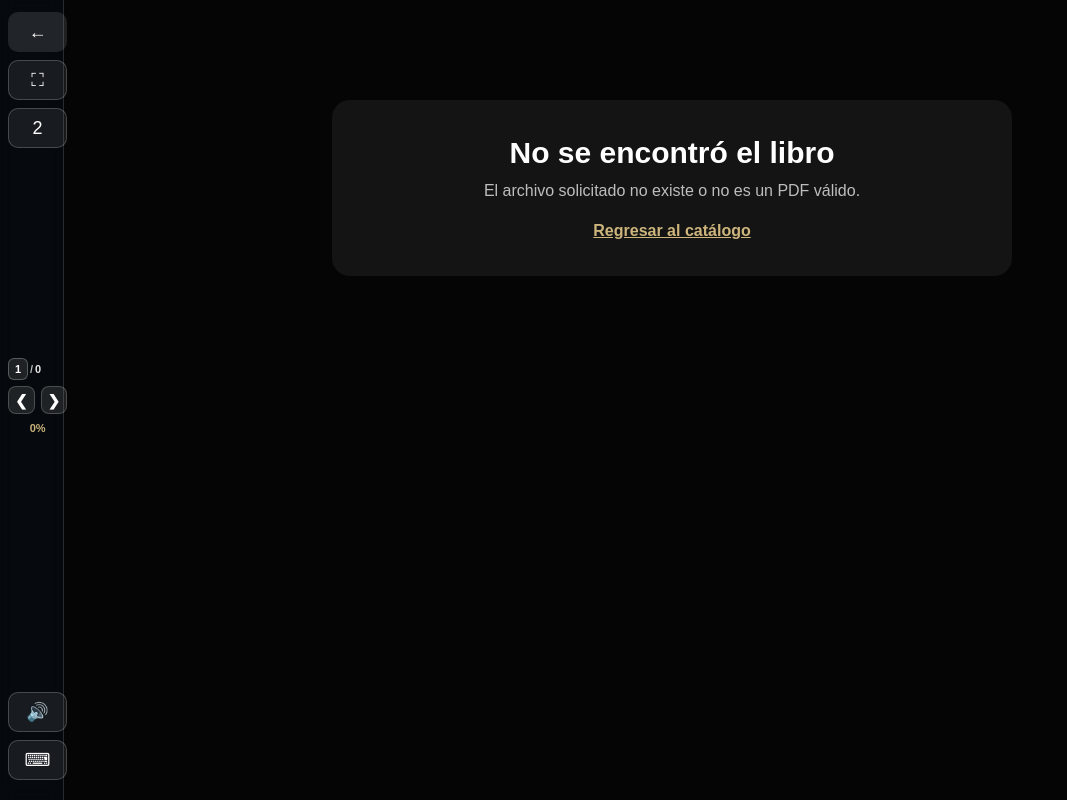
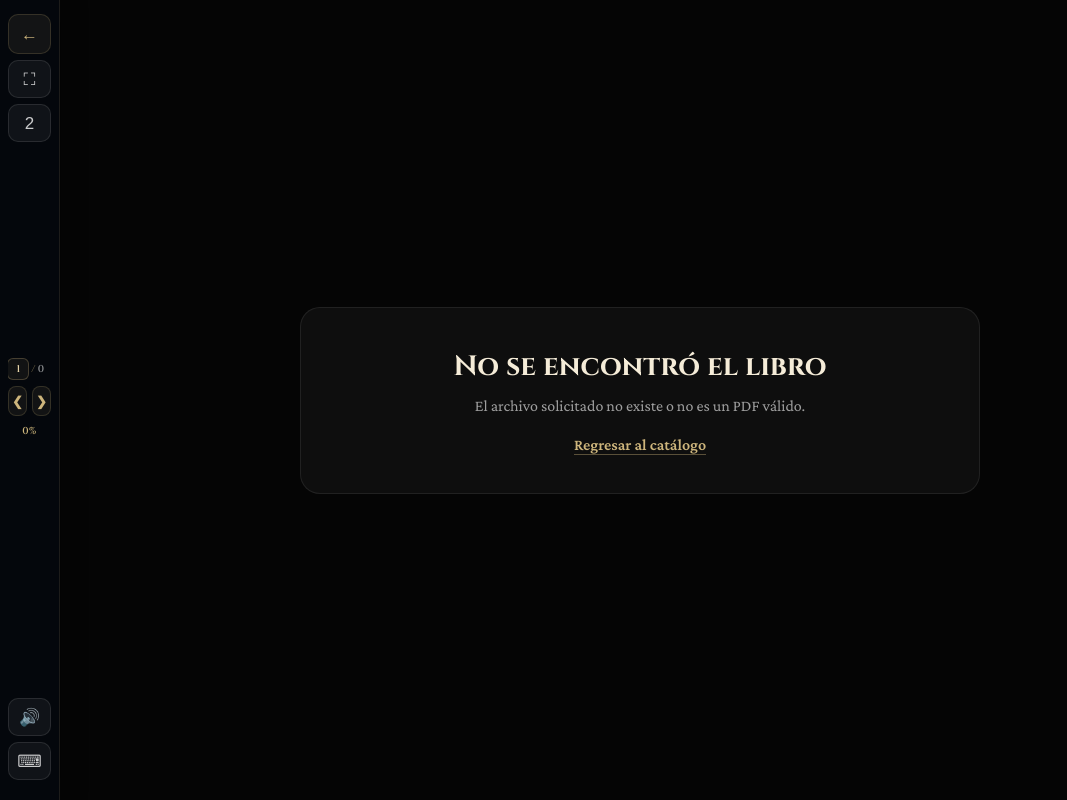
Before and after one commit to jjxirz/Muggle, a PHP site: page /reader.php in a window 1280 px wide. Shown: the whole page, without its empty margins (0-1067 px from the left). Run offline with PHP 8.4, Linux system fonts and the light colour scheme; the visitor is signed in with stand-in values (Sample User, id 1); data comes from the database, SQL or seed files in the repository.

Commit message:
actualización

```diff
--- a/assets/css/reader.css
+++ b/assets/css/reader.css
@@ -1,37 +1,46 @@
+@import url('https://fonts.googleapis.com/css2?family=Cinzel:wght@400;600;700&family=Crimson+Pro:ital,wght@0,300;0,400;0,600;1,300;1,400&display=swap');
+
 * {
     box-sizing: border-box;
+    margin: 0;
+    padding: 0;
 }
 
-body {
+html, body {
     margin: 0;
-    min-height: 100vh;
-    font-family: Arial, Helvetica, sans-serif;
+    padding: 0;
+    width: 100%;
+    height: 100%;
+    overflow: hidden;
+    font-family: 'Crimson Pro', Georgia, serif;
     background: #050505;
     color: #ffffff;
 }
 
+/* ─── SIDEBAR ─────────────────────────────────────────────────── */
 .reader-sidebar {
     position: fixed;
     top: 0;
     left: 0;
     bottom: 0;
     z-index: 20;
-
-    width: 64px;
-    padding: 12px 8px;
-
+    width: 60px;
+    padding: 14px 8px;
     display: grid;
     grid-template-rows: auto auto 1fr auto 1fr auto auto auto;
     align-items: start;
     justify-items: center;
-    gap: 8px;
-
-    background: rgba(8, 14, 22, 0.58);
-    border-right: 1px solid rgba(255, 255, 255, 0.14);
-    backdrop-filter: blur(8px);
-    transition: transform 0.26s ease, opacity 0.26s ease;
+    gap: 6px;
+    background: rgba(6, 9, 15, 0.82);
+    border-right: 1px solid rgba(205, 181, 124, 0.12);
+    backdrop-filter: blur(12px);
+    -webkit-backdrop-filter: blur(12px);
+    transition: transform 0.28s cubic-bezier(.4,0,.2,1), opacity 0.28s ease;
+    box-shadow: 2px 0 24px rgba(0,0,0,0.38);
+    overflow: hidden;
 }
 
+/* ─── BACK BUTTON ─────────────────────────────────────────────── */
 .reader-back,
 .reader-side-action,
 .reader-side-nav {
@@ -41,37 +50,6 @@
     justify-content: center;
 }
 
-.reader-back::after,
-.reader-side-action::after,
-.reader-side-nav::after {
-    content: attr(data-tip);
-    position: absolute;
-    left: calc(100% + 10px);
-    top: 50%;
-    transform: translateY(-50%);
-    opacity: 0;
-    pointer-events: none;
-    padding: 7px 10px;
-    border-radius: 8px;
-    border: 1px solid rgba(255, 255, 255, 0.18);
-    background: rgba(10, 12, 18, 0.94);
-    color: #f7f0df;
-    font-size: 12px;
-    font-weight: 700;
-    letter-spacing: 0.01em;
-    white-space: nowrap;
-    transition: opacity 0.18s ease;
-}
-
-.reader-back:hover::after,
-.reader-back:focus-visible::after,
-.reader-side-action:hover::after,
-.reader-side-action:focus-visible::after,
-.reader-side-nav:hover::after,
-.reader-side-nav:focus-visible::after {
-    opacity: 1;
-}
-
 .reader-back {
     width: 100%;
     min-height: 40px;
@@ -79,16 +57,20 @@
     padding: 0;
     text-decoration: none;
     font-weight: 700;
-    background: rgba(255, 255, 255, 0.11);
-    color: #ffffff;
+    font-size: 16px;
+    background: rgba(205, 181, 124, 0.08);
+    color: #cdb57c;
+    border: 1px solid rgba(205, 181, 124, 0.18);
+    transition: background 0.18s ease, border-color 0.18s ease;
 }
 
 .reader-back:hover {
-    background: rgba(255, 255, 255, 0.2);
+    background: rgba(205, 181, 124, 0.18);
+    border-color: rgba(205, 181, 124, 0.38);
 }
 
 .reader-side-icon {
-    font-size: 18px;
+    font-size: 17px;
     line-height: 1;
 }
 
@@ -100,41 +82,41 @@
     display: none;
 }
 
+/* ─── ACTION BUTTONS ──────────────────────────────────────────── */
 .reader-side-action {
     margin-top: 0;
     width: 100%;
-    min-height: 40px;
-    border: 1px solid rgba(255, 255, 255, 0.2);
+    min-height: 38px;
+    border: 1px solid rgba(255, 255, 255, 0.1);
     border-radius: 10px;
-    background: rgba(255, 255, 255, 0.08);
-    color: #ffffff;
+    background: rgba(255, 255, 255, 0.05);
+    color: rgba(255, 255, 255, 0.78);
     cursor: pointer;
+    transition: background 0.18s ease, border-color 0.18s ease, color 0.18s ease;
+    font-size: 16px;
 }
 
 .reader-side-action:hover {
-    background: rgba(255, 255, 255, 0.16);
+    background: rgba(205, 181, 124, 0.14);
+    border-color: rgba(205, 181, 124, 0.28);
+    color: #e6d4a8;
 }
 
+/* ─── CENTER NAV CLUSTER ──────────────────────────────────────── */
 .reader-side-center {
     grid-row: 4;
     width: 100%;
     display: grid;
     justify-items: center;
     gap: 6px;
+    overflow: hidden;
 }
 
-#ttsToggleBtn {
-    grid-row: 6;
-}
+#ttsToggleBtn   { grid-row: 6; }
+#shortcutsToggle{ grid-row: 7; }
+#shortcutsHelp  { grid-row: 8; }
 
-#shortcutsToggle {
-    grid-row: 7;
-}
-
-#shortcutsHelp {
-    grid-row: 8;
-}
-
+/* ─── SHORTCUTS ───────────────────────────────────────────────── */
 .reader-shortcuts {
     width: 100%;
     display: none;
@@ -242,20 +234,21 @@
     transform: translateY(0);
 }
 
+/* ─── PAGE COUNTER ────────────────────────────────────────────── */
 .reader-page-counter {
     width: 100%;
     text-align: center;
     display: inline-grid;
-    grid-template-columns: 20px auto minmax(14px, 1fr);
+    grid-template-columns: 22px auto minmax(14px, 1fr);
     align-items: center;
     justify-content: center;
     gap: 2px;
-    flex-wrap: nowrap;
     overflow: hidden;
-    font-size: 11px;
-    font-weight: 700;
+    font-family: 'Cinzel', serif;
+    font-size: 10px;
+    font-weight: 600;
     color: rgba(255, 255, 255, 0.9);
-    letter-spacing: 0;
+    letter-spacing: 0.02em;
 }
 
 .reader-page-counter.is-compact {
@@ -269,47 +262,33 @@
 }
 
 .reader-page-input {
-    width: 20px;
+    width: 22px;
     height: 22px;
     padding: 0;
     border-radius: 6px;
-    border: 1px solid rgba(255, 255, 255, 0.26);
-    background: rgba(255, 255, 255, 0.1);
-    color: #ffffff;
+    border: 1px solid rgba(205, 181, 124, 0.28);
+    background: rgba(205, 181, 124, 0.07);
+    color: #e6d4a8;
     text-align: center;
-    font-size: 11px;
-    font-weight: 800;
+    font-family: 'Cinzel', serif;
+    font-size: 10px;
+    font-weight: 600;
     outline: none;
 }
 
-.reader-page-counter.is-compact .reader-page-input {
-    width: 18px;
-    font-size: 9px;
-}
-
-.reader-page-counter.is-ultra .reader-page-input {
-    width: 16px;
-    font-size: 8px;
-}
+.reader-page-counter.is-compact .reader-page-input { width: 18px; font-size: 9px; }
+.reader-page-counter.is-ultra  .reader-page-input { width: 16px; font-size: 8px; }
 
 .reader-page-input:focus {
     border-color: #cdb57c;
-    box-shadow: 0 0 0 2px rgba(205, 181, 124, 0.2);
+    box-shadow: 0 0 0 2px rgba(205, 181, 124, 0.18);
 }
 
 .reader-page-input::-webkit-outer-spin-button,
-.reader-page-input::-webkit-inner-spin-button {
-    -webkit-appearance: none;
-    margin: 0;
-}
+.reader-page-input::-webkit-inner-spin-button { -webkit-appearance: none; margin: 0; }
+.reader-page-input[type="number"] { -moz-appearance: textfield; }
 
-.reader-page-input[type="number"] {
-    -moz-appearance: textfield;
-}
-
-.reader-page-separator {
-    color: rgba(255, 255, 255, 0.72);
-}
+.reader-page-separator { color: rgba(205, 181, 124, 0.5); }
 
 #totalPages {
     display: inline-block;
@@ -318,58 +297,75 @@
     overflow: hidden;
     text-overflow: clip;
     white-space: nowrap;
+    color: rgba(255,255,255,0.55);
 }
 
+/* ─── PAGE JUMP CONTROLS ──────────────────────────────────────── */
 .reader-page-jump {
     width: 100%;
     display: grid;
     grid-template-columns: 1fr 1fr;
-    gap: 6px;
+    gap: 5px;
     align-items: center;
 }
 
 .reader-side-nav {
     width: 100%;
-    height: 28px;
+    height: 30px;
     border-radius: 8px;
-    border: 1px solid rgba(255, 255, 255, 0.2);
-    background: rgba(255, 255, 255, 0.1);
-    color: #ffffff;
+    border: 1px solid rgba(205, 181, 124, 0.18);
+    background: rgba(205, 181, 124, 0.07);
+    color: #cdb57c;
     font-weight: 900;
-    font-size: 15px;
+    font-size: 13px;
     line-height: 1;
     cursor: pointer;
+    transition: background 0.16s ease, border-color 0.16s ease;
 }
 
 .reader-side-nav:hover {
-    background: rgba(255, 255, 255, 0.18);
+    background: rgba(205, 181, 124, 0.18);
+    border-color: rgba(205, 181, 124, 0.35);
 }
 
 .reader-side-nav:disabled {
-    opacity: 0.35;
+    opacity: 0.28;
     cursor: not-allowed;
 }
 
 .reader-page-progress {
     width: 100%;
     text-align: center;
-    font-size: 11px;
-    color: rgba(255, 255, 255, 0.82);
+    font-family: 'Cinzel', serif;
+    font-size: 10px;
+    color: #cdb57c;
+    font-weight: 600;
     margin-top: 2px;
-    color: #cdb57c;
-    font-weight: 700;
+    letter-spacing: 0.04em;
 }
 
+/* ─── MAIN CONTENT ────────────────────────────────────────────── */
 .reader-main {
-    min-height: 100vh;
-    margin-left: 64px;
-    padding: 20px 16px 34px;
+    width: 100%;
+    height: 100vh;
+    height: 100dvh;
+    margin: 0;
+    padding: 0;
+    display: flex;
+    flex-direction: column;
+    align-items: center;
+    justify-content: center;
+    overflow: hidden;
+    position: relative;
 }
 
 body.reader-fullscreen .reader-main {
-    margin-left: 0;
-    padding-left: 16px;
-    padding-right: 16px;
+    width: 100vw;
+    height: 100vh;
+    height: 100dvh;
+    margin: 0;
+    padding: 0;
+    justify-content: center;
 }
 
 body.reader-fullscreen .reader-sidebar {
@@ -610,104 +576,145 @@
     width: 100%;
     height: 100%;
     display: block;
-
     object-fit: contain;
-
     background: #ffffff;
 }
 
+/* ─── ERROR STATE ─────────────────────────────────────────────── */
 .reader-error {
-    width: min(680px, 100%);
-
-    margin: 80px auto 0;
-    padding: 36px;
-
-    border-radius: 18px;
-
-    background: rgba(255, 255, 255, 0.06);
+    width: min(680px, 90%);
+    margin: 0 auto;
+    padding: 40px;
+    border-radius: 20px;
+    background: rgba(255, 255, 255, 0.04);
+    border: 1px solid rgba(255, 255, 255, 0.08);
     text-align: center;
+    overflow: hidden;
 }
 
 .reader-error h2 {
     margin: 0 0 12px;
-
-    font-size: 30px;
+    font-family: 'Cinzel', serif;
+    font-size: 28px;
+    color: #f5ecd8;
 }
 
 .reader-error p {
     margin: 0 0 22px;
-
-    color: rgba(255, 255, 255, 0.72);
+    color: rgba(255, 255, 255, 0.6);
+    font-size: 16px;
 }
 
 .reader-error a {
     color: #cdb57c;
-    font-weight: 800;
+    font-weight: 700;
+    text-decoration: none;
+    border-bottom: 1px solid rgba(205, 181, 124, 0.4);
+    padding-bottom: 1px;
 }
 
+.reader-error a:hover {
+    border-bottom-color: #cdb57c;
+}
+
+/* ─── RESPONSIVE ──────────────────────────────────────────────── */
 @media (max-width: 768px) {
     .reader-sidebar {
-        width: 56px;
+        width: 52px;
         padding: 10px 6px;
     }
 
     .reader-main {
-        margin-left: 56px;
-        min-height: auto;
-        padding: 14px 8px 24px;
+        height: 100vh;
+        height: 100dvh;
+        margin: 0;
+        padding: 0;
     }
 
     body.reader-fullscreen .reader-main {
-        margin-left: 0;
-        padding: 14px 8px 24px;
+        margin: 0;
+        padding: 0;
     }
 
     body.reader-fullscreen .reader-sidebar {
         transform: translateX(-100%);
     }
 
-    .reader-back::after,
-    .reader-side-action::after,
-    .reader-side-nav::after {
-        display: none;
+    .reader-tts-panel {
+        left: 62px;
+        bottom: 12px;
+        width: min(240px, calc(100vw - 72px));
     }
 
-    .reader-tts-panel {
-        left: 66px;
-        bottom: 12px;
-        width: min(240px, calc(100vw - 78px));
-    }
-
-    .reader-page-progress {
-        font-size: 11px;
-    }
+    .reader-page-progress { font-size: 10px; }
 
     .reader-loading-card {
         grid-template-columns: 1fr;
-        gap: 24px;
-
-        padding: 26px;
+        gap: 22px;
+        padding: 24px;
     }
 
     .reader-book-loader {
-        width: 120px;
-        height: 168px;
+        width: 100px;
+        height: 140px;
     }
 
     .reader-loading-content h2 {
         white-space: normal;
-
-        font-size: 24px;
+        font-size: 20px;
     }
 
     .flipbook-wrapper {
-        min-height: 480px;
-
-        padding: 10px;
+        height: 100vh;
+        height: 100dvh;
+        padding: 0;
+        overflow: hidden;
     }
 
     .flipbook {
         width: 100%;
-        height: 500px;
+        height: 100%;
+        overflow: hidden;
     }
 }
+
+@media (max-width: 480px) {
+    .reader-sidebar {
+        width: 44px;
+        padding: 8px 4px;
+    }
+
+    .reader-back {
+        min-height: 32px;
+        font-size: 14px;
+    }
+
+    .reader-side-action {
+        min-height: 32px;
+        font-size: 14px;
+    }
+
+    .reader-side-nav {
+        height: 26px;
+        font-size: 11px;
+    }
+
+    .reader-page-counter {
+        font-size: 8px;
+    }
+
+    .reader-page-input {
+        width: 18px;
+        height: 18px;
+        font-size: 8px;
+    }
+
+    .reader-loading-card {
+        padding: 16px;
+    }
+
+    .reader-book-loader {
+        width: 80px;
+        height: 115px;
+    }
+}
--- a/reader.php
+++ b/reader.php
@@ -21,23 +21,17 @@
 
 function cleanBookTitle(string $filename): string {
     $title = pathinfo($filename, PATHINFO_FILENAME);
-
     $title = (string) preg_replace('/_?\d{8}_\d{6}$/', '', $title);
     $title = (string) preg_replace('/^\d+[\s_\-]*/', '', $title);
     $title = str_replace(['_', '-'], ' ', $title);
     $title = (string) preg_replace('/\s+/', ' ', $title);
     $title = trim($title);
-
-    if ($title === '') {
-        return 'Lectura digital';
-    }
-
+    if ($title === '') return 'Lectura digital';
     return mb_convert_case($title, MB_CASE_TITLE, 'UTF-8');
 }
 
 $book = $_GET['book'] ?? '';
 $book = basename((string)$book);
-
 $bookPath = __DIR__ . '/assets/books/' . $book;
 
 $isValidBook = $book !== ''
@@ -45,65 +39,59 @@
     && is_file($bookPath);
 
 $bookTitle = $isValidBook ? cleanBookTitle($book) : 'Libro no encontrado';
-$pdfUrl = $isValidBook ? $assetUrl . '/books/' . rawurlencode($book) : '';
+$pdfUrl    = $isValidBook ? $assetUrl . '/books/' . rawurlencode($book) : '';
 ?>
 <!DOCTYPE html>
 <html lang="es">
 <head>
     <meta charset="UTF-8">
-    <meta name="viewport" content="width=device-width, initial-scale=1.0">
+    <meta name="viewport" content="width=device-width, initial-scale=1.0, maximum-scale=1.0, user-scalable=no">
     <title><?php echo e($bookTitle); ?> | Lector</title>
-
     <link rel="stylesheet" href="<?php echo $assetUrl; ?>/css/reader.css">
     <meta name="csrf-token" content="<?php echo e(csrf_token()); ?>">
 </head>
 
 <body>
     <aside class="reader-sidebar" id="readerSidebar">
-        <a href="<?php echo $baseUrl; ?>/index.php?house=<?php echo e($house); ?>" class="reader-back" title="Volver al catálogo" data-tip="Volver al catálogo">
+        <a href="<?php echo $baseUrl; ?>/index.php?house=<?php echo e($house); ?>" class="reader-back">
             <span class="reader-side-icon">←</span>
-            <span class="reader-side-label">Volver</span>
         </a>
 
-        <button type="button" id="fullscreenBtn" class="reader-side-action" title="Maximizar visor" data-tip="Pantalla completa (F)">
+        <button type="button" id="fullscreenBtn" class="reader-side-action">
             <span class="reader-side-icon" id="fullscreenIcon">⛶</span>
-            <span class="reader-side-label" id="fullscreenLabel">Maximizar</span>
         </button>
 
-        <button type="button" id="viewModeBtn" class="reader-side-action" title="Cambiar vista" data-tip="Cambiar a 1 pagina">
+        <button type="button" id="viewModeBtn" class="reader-side-action">
             <span class="reader-side-icon" id="viewModeIcon">2</span>
-            <span class="reader-side-label">Vista</span>
         </button>
 
-        <div class="reader-side-center" aria-label="Navegación de páginas">
+        <div class="reader-side-center">
             <div class="reader-page-counter">
-                <input type="number" id="currentPage" class="reader-page-input" min="1" step="1" value="1" aria-label="Página actual" title="Escribe una página y presiona Enter" data-tip="Escribe número y Enter">
+                <input type="number" id="currentPage" class="reader-page-input" min="1" step="1" value="1" aria-label="Página actual">
                 <span class="reader-page-separator">/</span>
                 <span id="totalPages">0</span>
             </div>
 
-            <div class="reader-page-jump" aria-label="Control de página">
-            <button type="button" id="prevPageBtn" class="reader-side-nav" aria-label="Página anterior" title="Página anterior" data-tip="Página anterior (←)">❮</button>
-            <button type="button" id="nextPageBtn" class="reader-side-nav" aria-label="Página siguiente" title="Página siguiente" data-tip="Página siguiente (→)">❯</button>
+            <div class="reader-page-jump">
+                <button type="button" id="prevPageBtn" class="reader-side-nav">❮</button>
+                <button type="button" id="nextPageBtn" class="reader-side-nav">❯</button>
             </div>
 
             <div class="reader-page-progress" id="readerPercent">0%</div>
         </div>
 
-        <button type="button" id="ttsToggleBtn" class="reader-side-action" title="Opciones de lectura" data-tip="Opciones de lectura">
+        <button type="button" id="ttsToggleBtn" class="reader-side-action">
             <span class="reader-side-icon">🔊</span>
-            <span class="reader-side-label">Lectura</span>
         </button>
 
-        <button type="button" id="shortcutsToggle" class="reader-side-action" title="Ver atajos" data-tip="Ver/Ocultar atajos">
+        <button type="button" id="shortcutsToggle" class="reader-side-action">
             <span class="reader-side-icon">⌨</span>
-            <span class="reader-side-label">Atajos</span>
         </button>
 
         <div id="shortcutsHelp" class="reader-shortcuts" aria-hidden="true">
             <div class="reader-shortcuts-title">Atajos</div>
-            <div class="reader-shortcuts-item">← / → pagina</div>
-            <div class="reader-shortcuts-item">F fullscreen</div>
+            <div class="reader-shortcuts-item">← / → página</div>
+            <div class="reader-shortcuts-item">F pantalla completa</div>
         </div>
     </aside>
 
@@ -122,26 +110,18 @@
                         <div class="reader-book-page reader-book-page-two"></div>
                         <div class="reader-book-page reader-book-page-three"></div>
                     </div>
-
                     <div class="reader-loading-content">
                         <span class="reader-loading-label">Preparando lector digital</span>
-
                         <h2 id="loadingTitle"><?php echo e($bookTitle); ?></h2>
-
                         <p id="loadingText">Cargando archivo...</p>
-
                         <div class="reader-progress">
                             <div class="reader-progress-bar" id="loadingProgressBar"></div>
                         </div>
-
                         <div class="reader-progress-info">
                             <span id="loadingPercent">0%</span>
                             <span>Renderizando páginas del libro</span>
                         </div>
-
-                        <p class="reader-loading-note">
-                            Los libros extensos pueden tardar unos segundos antes de abrirse.
-                        </p>
+                        <p class="reader-loading-note">Los libros extensos pueden tardar unos segundos antes de abrirse.</p>
                     </div>
                 </div>
             </section>
@@ -152,11 +132,10 @@
         <?php endif; ?>
     </main>
 
-    <section id="ttsFloatingPanel" class="reader-tts-panel" aria-hidden="true" aria-label="Opciones de lectura">
-        <div class="reader-tts-panel-title">Lectura en voz (prueba)</div>
-
+    <section id="ttsFloatingPanel" class="reader-tts-panel" aria-hidden="true">
+        <div class="reader-tts-panel-title">Lectura en voz</div>
         <div class="reader-tts-panel-actions">
-            <button type="button" id="ttsReadBtn" class="reader-tts-btn">Leer pagina</button>
+            <button type="button" id="ttsReadBtn" class="reader-tts-btn">Leer página</button>
             <button type="button" id="ttsStopBtn" class="reader-tts-btn">Detener</button>
             <button type="button" id="ttsCloseBtn" class="reader-tts-btn reader-tts-btn-secondary">Cerrar</button>
         </div>
@@ -167,15 +146,14 @@
     <?php if ($isValidBook): ?>
         <script>
             window.READER_CONFIG = {
-                pdfUrl: "<?php echo e($pdfUrl); ?>",
+                pdfUrl:    "<?php echo e($pdfUrl); ?>",
                 workerUrl: "https://cdnjs.cloudflare.com/ajax/libs/pdf.js/3.11.174/pdf.worker.min.js",
-                title: "<?php echo e($bookTitle); ?>",
-                file: "<?php echo e('assets/books/' . $book); ?>",
-                apiUrl: "<?php echo e(app_url('src/controllers/library_api.php')); ?>",
+                title:     "<?php echo e($bookTitle); ?>",
+                file:      "<?php echo e('assets/books/' . $book); ?>",
+                apiUrl:    "<?php echo e(app_url('src/controllers/library_api.php')); ?>",
                 csrfToken: "<?php echo e(csrf_token()); ?>"
             };
         </script>
-
         <script src="https://cdnjs.cloudflare.com/ajax/libs/pdf.js/3.11.174/pdf.min.js"></script>
         <script src="https://cdn.jsdelivr.net/npm/page-flip@2.0.7/dist/js/page-flip.browser.min.js"></script>
         <script src="<?php echo $assetUrl; ?>/js/reader.js"></script>
```
Also changed, not shown: other parts of assets/css/reader.css (+142 -162 lines).
